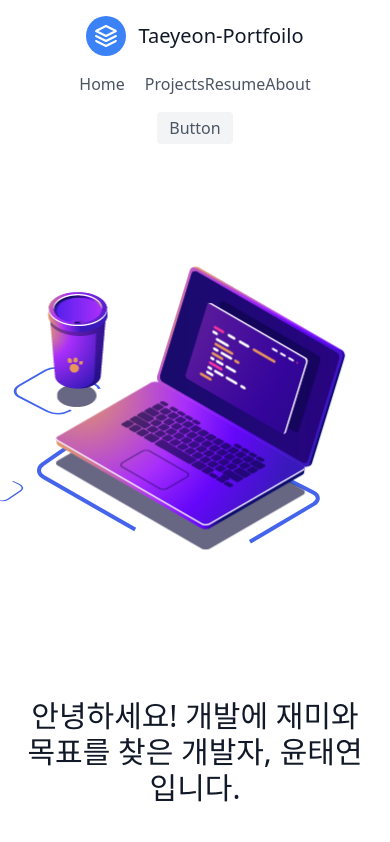
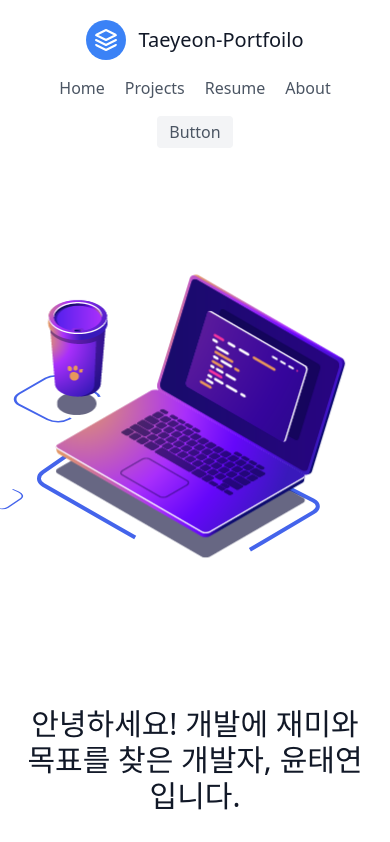
Before and after one commit to rhino-ty/Taeyeon_Portfoilo, a Next.js app: page / in a window 390 px wide. Shown: the top 842 px of the page. Built offline with nearby package versions, Linux system fonts and the light colour scheme.

Commit message:
design: 헤더 nav 디자인 변경
Resume 메뉴는 나중에 이력서 링크로 바로 가게 정적 페이지로 연결시키기

```diff
--- a/src/components/header.tsx
+++ b/src/components/header.tsx
@@ -3,7 +3,7 @@ import Link from "next/link";
 export default function Header() {
   return (
     <header className="text-gray-600 body-font md:sticky md:top-0 md:z-50 md:bg-white">
-      <div className="container mx-auto flex flex-wrap px-5 py-4 flex-col md:flex-row items-center">
+      <div className="container mx-auto flex flex-wrap p-5 flex-col md:flex-row items-center">
         <Link
           href="/"
           className="flex title-font font-medium items-center text-gray-900 mb-4 md:mb-0 cursor-pointer"
@@ -26,10 +26,10 @@ export default function Header() {
           <Link href="/" className="mr-5 hover:text-gray-900 cursor-pointer">
             Home
           </Link>
-          <Link href="/projects" className="mr-0 md:mr-5 hover:text-gray-900 cursor-pointer">
+          <Link href="/projects" className="mr-5 hover:text-gray-900 cursor-pointer">
             Projects
           </Link>
-          <a href="" className="mr-0 md:mr-5 hover:text-gray-900 cursor-pointer">
+          <a href="" className="mr-5 hover:text-gray-900 cursor-pointer">
             Resume
           </a>
           <Link href="/about" className="mr-0 md:mr-5 hover:text-gray-900 cursor-pointer">
```
